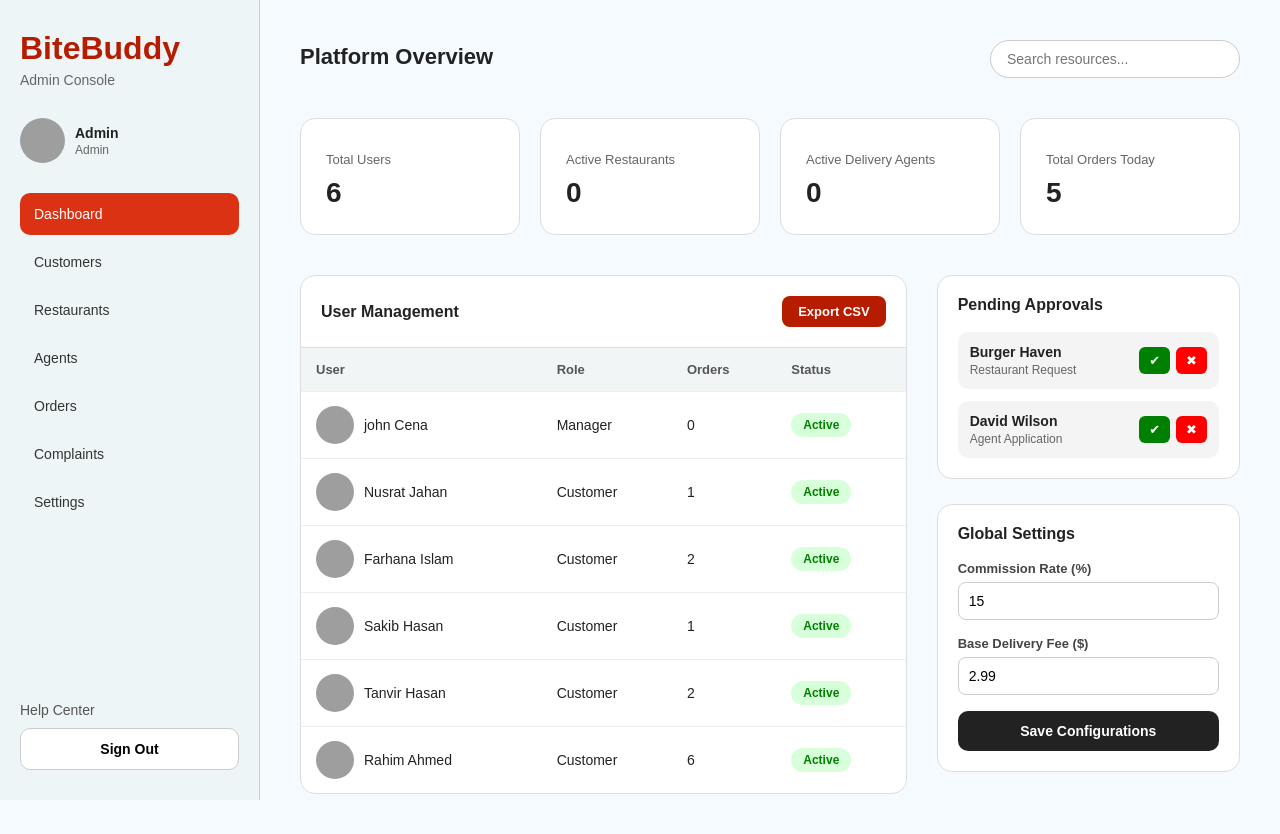
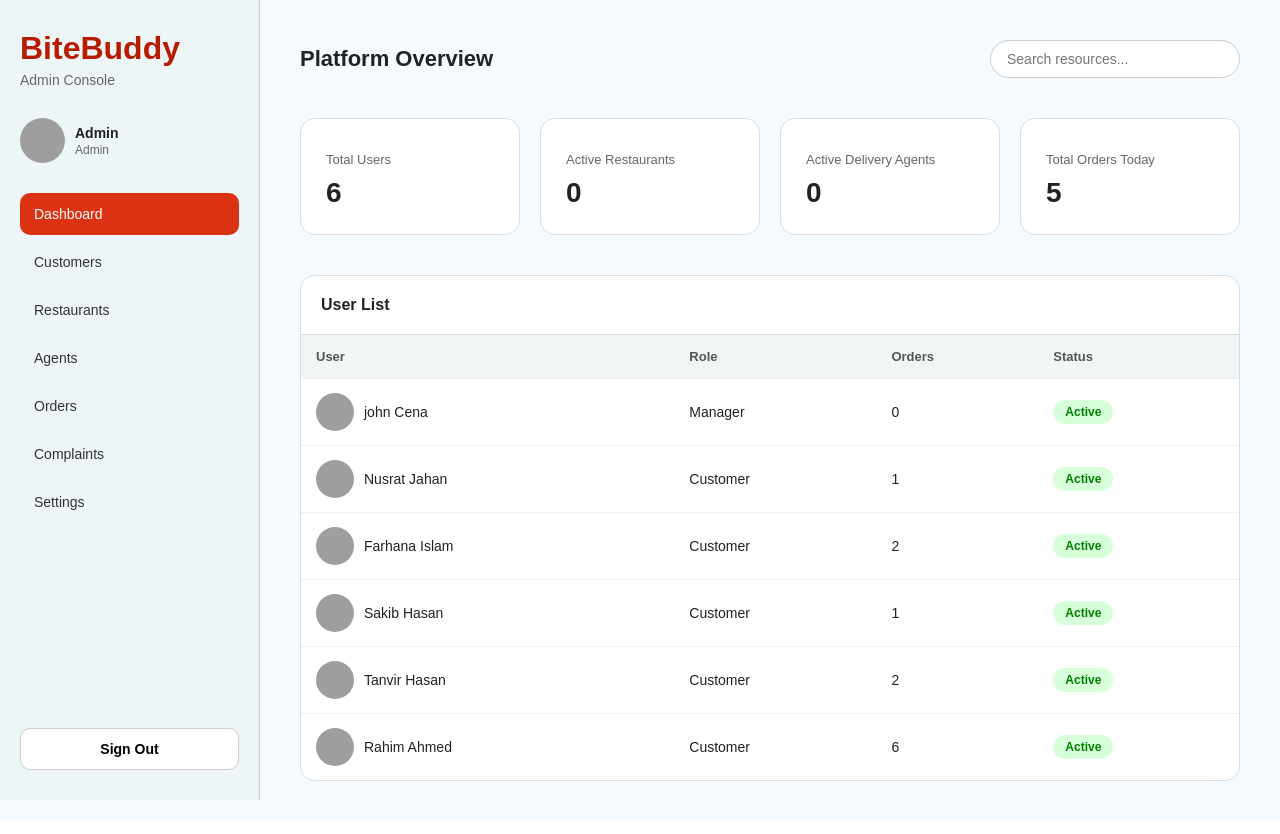
Before and after one commit to muin99/FoodOS, a PHP site: page /admin/view/adminDashboard.php in a window 1280 px wide. After the commit the page ends 800 px from the top, so only its background shows below. Run offline with PHP 8.4, Linux system fonts and the light colour scheme; data comes from the database, SQL or seed files in the repository; data that the repository does not hold is empty; grey boxes are pictures that could not be loaded.

Commit message:
removed unused features

```diff
--- a/admin/assets/css/adminDashboard.css
+++ b/admin/assets/css/adminDashboard.css
@@ -1,10 +1,3 @@
-/* ==========================================================
-   adminDashboard.css
-   File: admin/assets/css/adminDashboard.css
-   Pure raw CSS — no frameworks, no Tailwind.
-   ========================================================== */
-
-/* ===================== RESET ===================== */
 * {
   margin: 0;
   padding: 0;
@@ -17,14 +10,11 @@ body {
   color: #222;
 }
 
-/* ===================== LAYOUT WRAPPER ===================== */
-/* Sits the sidebar and main side by side */
 .admin-wrap {
   display: flex;
   min-height: 100vh;
 }
 
-/* ===================== SIDEBAR ===================== */
 .sidebar {
   width: 260px;
   min-height: 100vh;
@@ -48,7 +38,6 @@ body {
   font-size: 14px;
 }
 
-/* Profile block */
 .profile {
   display: flex;
   align-items: center;
@@ -73,7 +62,6 @@ body {
   color: #666;
 }
 
-/* Nav menu */
 .menu {
   display: flex;
   flex-direction: column;
@@ -87,7 +75,7 @@ body {
   margin-bottom: 6px;
   border-radius: 10px;
   font-size: 14px;
-  transition: background 0.2s, color 0.2s;
+  transition: 0.2s;
 }
 
 .menu a:hover {
@@ -99,7 +87,6 @@ body {
   color: #fff;
 }
 
-/* Bottom links */
 .bottom-links {
   margin-top: auto;
   padding-top: 30px;
@@ -126,7 +113,6 @@ body {
   cursor: pointer;
   font-weight: bold;
   font-size: 14px;
-  transition: background 0.2s;
 }
 
 .logout-btn:hover {
@@ -135,6 +121,7 @@ body {
 
 .main {
   margin-left: 260px;
+  width: calc(100% - 260px);
   padding: 40px;
   flex: 1;
 }
@@ -148,7 +135,6 @@ body {
 
 .topbar h2 {
   font-size: 22px;
-  margin-bottom: 5px;
 }
 
 .topbar p {
@@ -163,7 +149,6 @@ body {
   width: 250px;
   font-size: 14px;
   outline: none;
-  transition: border 0.2s;
 }
 
 .search-box input:focus {
@@ -208,12 +193,13 @@ body {
 }
 
 .content {
-  display: grid;
-  grid-template-columns: 2fr 1fr;
+  display: flex;
+  flex-direction: column;
   gap: 30px;
 }
 
 .table-section {
+  width: 100%;
   background: #fff;
   border-radius: 15px;
   border: 1px solid #ddd;
@@ -241,7 +227,6 @@ body {
   cursor: pointer;
   font-size: 13px;
   font-weight: bold;
-  transition: background 0.2s;
 }
 
 .export-btn:hover {
@@ -300,148 +285,28 @@ table td {
 }
 
 .right-panel {
-  display: flex;
-  flex-direction: column;
-  gap: 25px;
-}
-
-.box {
-  background: #fff;
-  border: 1px solid #ddd;
-  border-radius: 15px;
-  padding: 20px;
-}
-
-.box h3 {
-  margin-bottom: 18px;
-  font-size: 16px;
-}
-
-/* Approval items */
-.approval-item {
-  display: flex;
-  justify-content: space-between;
-  align-items: center;
-  background: #f4f4f4;
-  padding: 12px;
-  border-radius: 10px;
-  margin-bottom: 12px;
-}
-
-.approval-item:last-child {
-  margin-bottom: 0;
-}
-
-.approval-item strong {
-  font-size: 14px;
-  display: block;
-  margin-bottom: 3px;
-}
-
-.approval-item p {
-  font-size: 12px;
-  color: #666;
-}
-
-.btn-group {
-  display: flex;
-  gap: 6px;
-}
-
-.approve-btn {
-  background: green;
-  color: #fff;
-  border: none;
-  padding: 6px 10px;
-  border-radius: 6px;
-  cursor: pointer;
-  font-size: 13px;
-  transition: opacity 0.2s;
-}
-
-.approve-btn:hover {
-  opacity: 0.8;
-}
-
-.reject-btn {
-  background: red;
-  color: #fff;
-  border: none;
-  padding: 6px 10px;
-  border-radius: 6px;
-  cursor: pointer;
-  font-size: 13px;
-  transition: opacity 0.2s;
-}
-
-.reject-btn:hover {
-  opacity: 0.8;
-}
-
-/* Settings box */
-.settings label {
-  display: block;
-  font-size: 13px;
-  font-weight: bold;
-  color: #444;
-  margin-bottom: 6px;
-}
-
-.settings input {
-  width: 100%;
-  padding: 10px;
-  border: 1px solid #ccc;
-  border-radius: 8px;
-  margin-bottom: 16px;
-  font-size: 14px;
-  outline: none;
-  transition: border 0.2s;
-}
-
-.settings input:focus {
-  border-color: #b51c00;
-}
-
-.save-btn {
-  width: 100%;
-  padding: 12px;
-  border: none;
-  background: #222;
-  color: #fff;
-  border-radius: 10px;
-  cursor: pointer;
-  font-weight: bold;
-  font-size: 14px;
-  transition: background 0.2s;
-}
-
-.save-btn:hover {
-  background: #444;
+  display: none;
 }
 
 @media (max-width: 1100px) {
   .cards {
     grid-template-columns: repeat(2, 1fr);
   }
-
-  .content {
-    grid-template-columns: 1fr;
-  }
 }
 
 @media (max-width: 768px) {
-  .sidebar {
-    position: relative;
-    width: 100%;
-    min-height: auto;
-  }
-
   .admin-wrap {
     flex-direction: column;
   }
 
+  .sidebar {
+    position: relative;
+    width: 100%;
+  }
+
   .main {
     margin-left: 0;
+    width: 100%;
     padding: 20px;
   }
 
--- a/admin/model/dashboardModel.php
+++ b/admin/model/dashboardModel.php
@@ -9,7 +9,6 @@ function getTotalUsers($conn)
 
 function getActiveRestaurants($conn)
 {
-    // FIXED: is_approved = 2 means Approved (was wrongly set to 1 = Pending)
     $sql = "SELECT COUNT(*) as total FROM restaurants WHERE is_approved = 2 AND is_open = 1";
     $res = mysqli_query($conn, $sql);
     return mysqli_fetch_assoc($res)['total'];
--- a/admin/model/restaurantModel.php
+++ b/admin/model/restaurantModel.php
@@ -1,6 +1,5 @@
 <?php
 
-// Get all restaurants with manager info
 function getAllRestaurants($conn)
 {
     $sql = "
--- a/admin/partials/sidebar.php
+++ b/admin/partials/sidebar.php
@@ -1,10 +1,4 @@
 <?php
-/*
- * Admin Sidebar Partial
- * File: admin/partials/sidebar.php
- * Included by every admin view.
- * Expects $activePage to be set by the including view.
- */
 
 if (session_status() === PHP_SESSION_NONE) {
     session_start();
@@ -20,6 +14,7 @@ $adminRole  = $_SESSION['admin_role'] ?? 'admin';
     <h1>BiteBuddy</h1>
     <p>Admin Console</p>
   </div>
+
   <!-- admin -->
   <div class="profile">
     <img src="https://i.pravatar.cc/100" alt="Admin Avatar">
@@ -30,7 +25,6 @@ $adminRole  = $_SESSION['admin_role'] ?? 'admin';
     </div>
   </div>
 
-  <!-- menu -->
   <nav class="menu">
     <a href="adminDashboard.php"
        class="<?= ($activePage === 'dashboard') ? 'active' : '' ?>">
@@ -67,9 +61,7 @@ $adminRole  = $_SESSION['admin_role'] ?? 'admin';
     </a>
   </nav>
 
-  <!-- bottom -->
   <div class="bottom-links">
-    <a href="#">Help Center</a>
 
     <button class="logout-btn" onclick="window.location.href='../controller/logout.php'">
       Sign Out
--- a/admin/view/adminDashboard.php
+++ b/admin/view/adminDashboard.php
@@ -27,13 +27,10 @@ include '../controller/dashboardController.php';
 
 <div class="admin-wrap">
 
-  <!-- ===== SIDEBAR ===== -->
   <?php include __DIR__ . '/../partials/sidebar.php'; ?>
 
-  <!-- ===== MAIN ===== -->
   <div class="main">
 
-    <!-- TOPBAR -->
     <div class="topbar">
       <div>
         <h2>Platform Overview</h2>
@@ -44,46 +41,37 @@ include '../controller/dashboardController.php';
       </div>
     </div>
 
-    <!-- CARDS -->
     <div class="cards">
 
       <div class="card">
-        <!-- <span class="green">+12%</span> -->
         <p>Total Users</p>
-        <!-- <h3>1.2M</h3> -->
         <h3><?= $totalUsers ?></h3>
       </div>
 
       <div class="card">
-        <!-- <span class="green">+5%</span> -->
         <p>Active Restaurants</p>
-        <!-- <h3>14,208</h3> -->
          <h3><?= $totalRestaurants ?></h3>
       </div>
 
       <div class="card">
-        <!-- <span class="red">-2%</span> -->
         <p>Active Delivery Agents</p>
         <h3><?= $totalActiveAgents ?></h3>
       </div>
 
       <div class="card">
-        <!-- <span class="green">Stable</span> -->
         <p>Total Orders Today</p>
         <h3><?= $totalOrdersToday ?></h3>
       </div>
 
     </div>
 
-    <!-- CONTENT -->
 <div class="content">
 
-      <!-- TABLE SECTION -->
   <div class="table-section">
 
     <div class="table-header">
-          <h3>User Management</h3>
-          <button class="export-btn">Export CSV</button>
+      <h3>User List</h3>
+      <!-- <button class="export-btn">Export CSV</button> -->
     </div>
 
     <table>
@@ -110,9 +98,7 @@ include '../controller/dashboardController.php';
 
         <td><?= ucfirst($user['role']) ?></td>
 
-            <td>
-                <?= $user['total_orders'] ?? 0 ?>
-            </td>
+        <td><?= $user['total_orders'] ?? 0 ?></td>
 
         <td>
           <?php if ($user['is_active'] == 1): ?>
@@ -130,73 +116,11 @@ include '../controller/dashboardController.php';
 
   </div>
 
-      <!-- RIGHT PANEL -->
-      <div class="right-panel">
-
-        <!-- PENDING APPROVALS -->
-        <div class="box">
-
-          <h3>Pending Approvals</h3>
-
-          <div class="approval-item">
-            <div>
-              <strong>Burger Haven</strong>
-              <p>Restaurant Request</p>
-            </div>
-
-            <div class="btn-group">
-              <button class="approve-btn">&#10004;</button>
-              <button class="reject-btn">&#10006;</button>
-            </div>
-          </div>
-
-          <div class="approval-item">
-            <div>
-              <strong>David Wilson</strong>
-              <p>Agent Application</p>
-            </div>
-
-            <div class="btn-group">
-              <button class="approve-btn">&#10004;</button>
-              <button class="reject-btn">&#10006;</button>
-            </div>
 </div>
 
   </div>
 
-        <!-- GLOBAL SETTINGS -->
-        <div class="box settings">
-
-          <h3>Global Settings</h3>
-
-          <label for="commission">Commission Rate (%)</label>
-          <input id="commission" type="number" value="15">
-
-          <label for="delivery-fee">Base Delivery Fee ($)</label>
-          <input
-            id="delivery-fee"
-            type="number"
-            value="2.99"
-            step="0.01"
-          >
-
-          <button class="save-btn">
-            Save Configurations
-          </button>
-
 </div>
-
-      </div>
-      <!-- /.right-panel -->
-
-    </div>
-    <!-- /.content -->
-
-  </div>
-  <!-- /.main -->
-
-</div>
-<!-- /.admin-wrap -->
 
 </body>
 </html>
```
Lines whose indentation alone changed are shown as unchanged.
